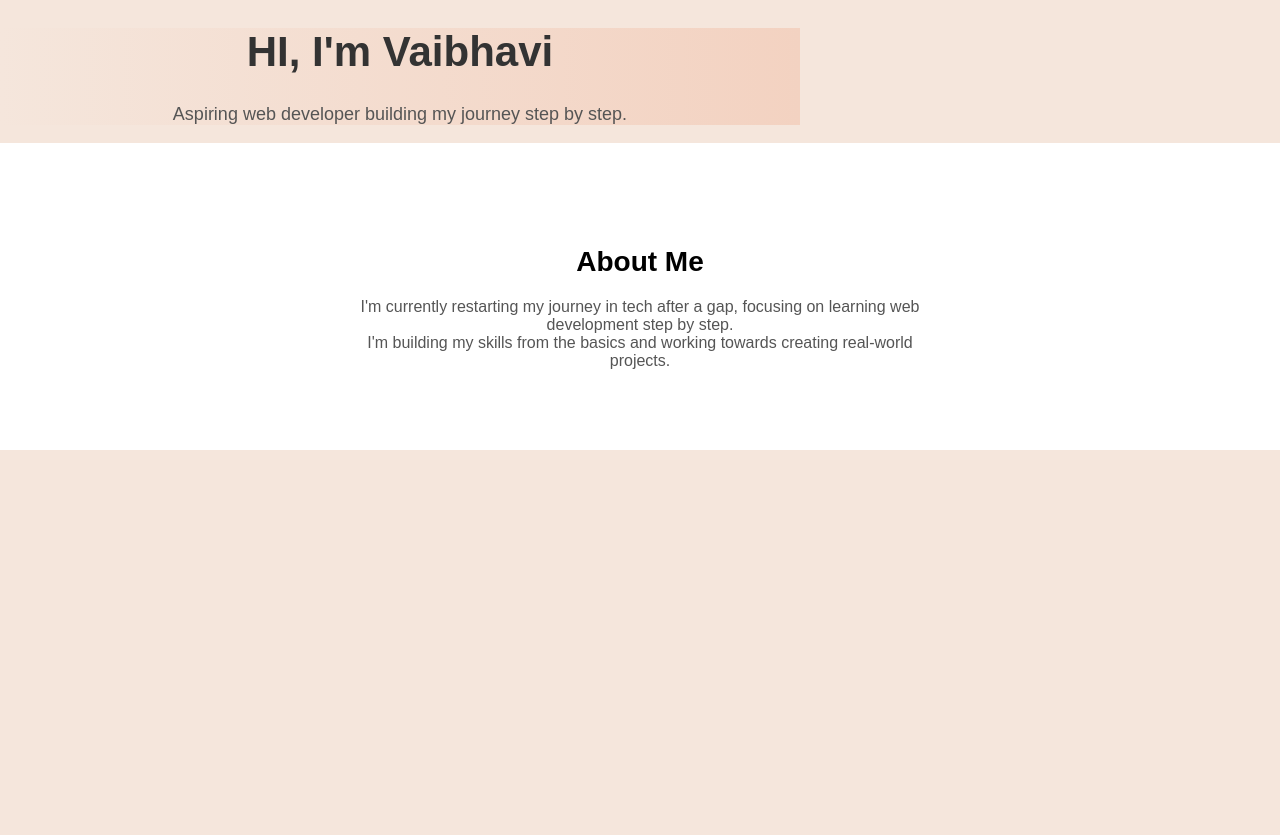
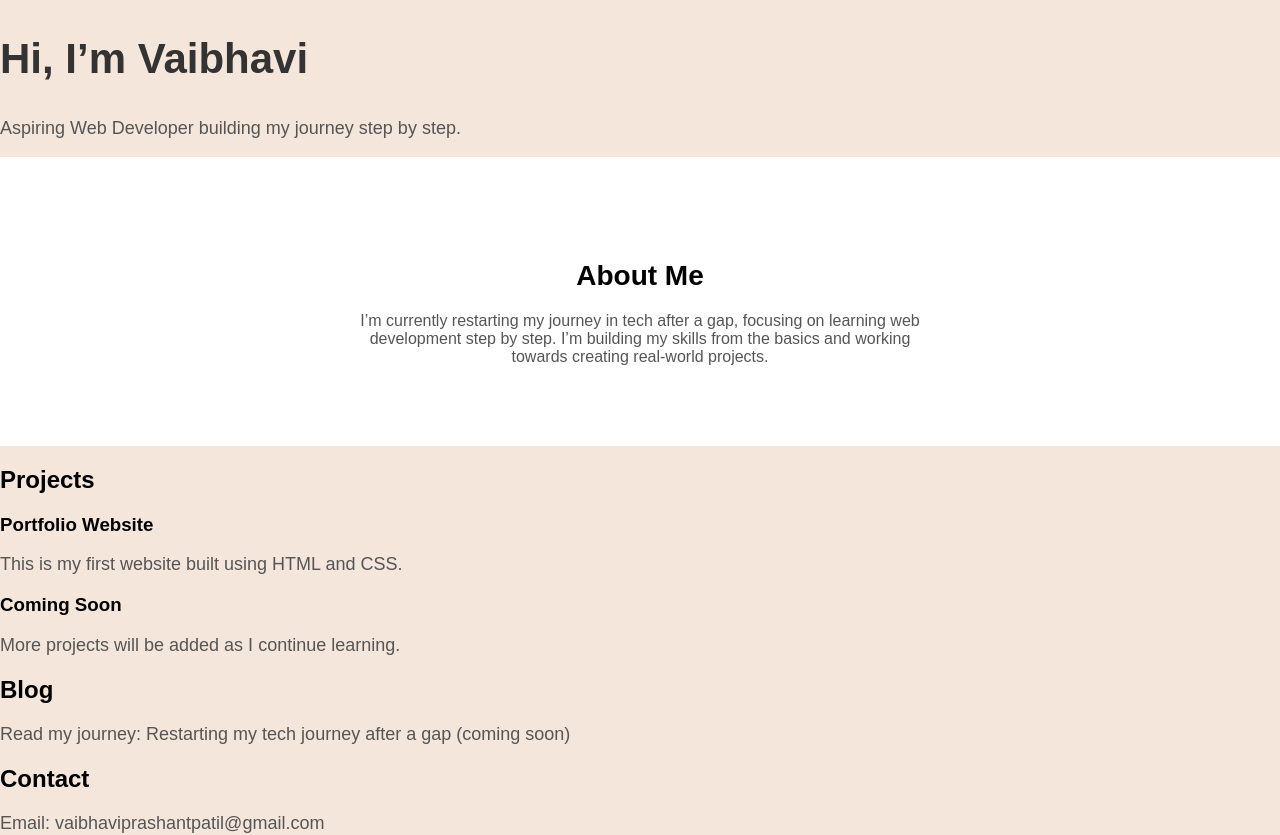
Before and after one commit to vaibhavi-54/vaibhavi-54.github.io, a plain HTML site: page index.html in a window 1280 px wide. Drawn offline with Linux system fonts and the light colour scheme.

Commit message:
Revamp portfolio layout with new sections

```diff
--- a/index.html
+++ b/index.html
@@ -2,18 +2,52 @@
 <html>
 <head>
     <title>My Portfolio</title>
-    <link rel="stylesheet"  href="style.css">
+    <link rel="stylesheet" href="style.css">
 </head>
+
 <body>
-    <div class="container">
-    <h1>HI, I'm Vaibhavi</h1>
-    <p>Aspiring web developer building my journey step by step.</p>
+
+
+<section class="hero">
+    <h1>Hi, I’m Vaibhavi</h1>
+    <p>Aspiring Web Developer building my journey step by step.</p>
+</section>
+
+
+<section class="about">
+    <h2>About Me</h2>
+    <p>
+        I’m currently restarting my journey in tech after a gap, focusing on learning web development step by step.
+        I’m building my skills from the basics and working towards creating real-world projects.
+    </p>
+</section>
+
+
+<section class="projects">
+    <h2>Projects</h2>
+
+    <div class="card">
+        <h3>Portfolio Website</h3>
+        <p>This is my first website built using HTML and CSS.</p>
     </div>
-    <section class="about">
-    <h2>About Me </h2>
-        <p> I'm currently restarting my journey in tech after a gap, focusing on learning web development step by step. <br>
-            I'm building my skills from the basics and working towards creating real-world projects.
-        </p>
-    </section>
+
+    <div class="card">
+        <h3>Coming Soon</h3>
+        <p>More projects will be added as I continue learning.</p>
+    </div>
+</section>
+
+
+<section class="blog">
+    <h2>Blog</h2>
+    <p>Read my journey: Restarting my tech journey after a gap (coming soon)</p>
+</section>
+
+<!-- CONTACT -->
+<section class="contact">
+    <h2>Contact</h2>
+    <p>Email: vaibhaviprashantpatil@gmail.com</p>
+</section>
+
 </body>
 </html>
```
